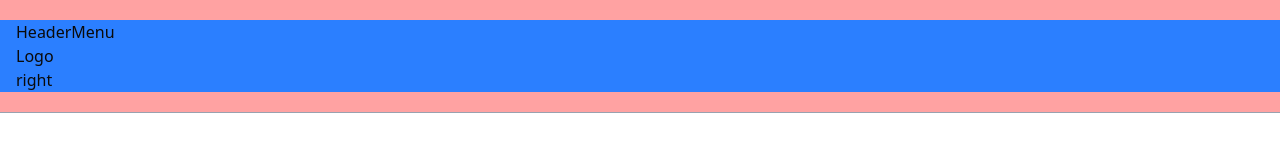
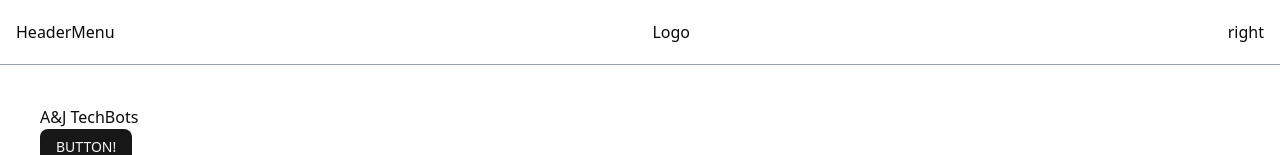
Before and after one commit to JeromeyDynamics/A-And-J-TechBots, a Next.js app: page / in a window 1280 px wide. Shown: the top 155 px of the page. Built offline with nearby package versions, Linux system fonts and the light colour scheme.

Commit message:
made custom colors in globals.css and used them in Header.tsx with the Conatiner className value

```diff
--- a/app/globals.css
+++ b/app/globals.css
@@ -4,6 +4,19 @@
 @custom-variant dark (&:is(.dark *));
 
 @theme inline {
+
+  /* Custom Themes */
+
+  --color-dark: var(--dark-color);
+  --color-light: var(--light-color);
+  --color-light-orange: var(--light-orange);
+  --color-light-blue: var(--light-blue);
+  --color-dark-blue: var(--dark-blue);
+  --color-dark-text: var(--dark-text);
+  --color-light-bg: var(--light-bg);
+
+  /* End of Custom Themes */
+
   --radius-sm: calc(var(--radius) - 4px);
   --radius-md: calc(var(--radius) - 2px);
   --radius-lg: var(--radius);
@@ -42,6 +55,18 @@
 }
 
 :root {
+  /* Custom Themes */
+
+  --dark-color: #151515;
+  --light-color: #52525b;
+  --light-orange: #fca99b;
+  --light-blue: #7688DB;
+  --dark-blue: #6c7fd8;
+  --dark-text: #686e7d;
+  --light-bg: #F8F8FB;
+
+  /* End of Custom Themes */
+
   --radius: 0.625rem;
   --background: oklch(1 0 0);
   --foreground: oklch(0.145 0 0);
--- a/components/Container.tsx
+++ b/components/Container.tsx
@@ -7,7 +7,7 @@ interface Props {
 
 const Container = ({children, className}: Props) => {
   return (
-    <div className = {cn("max-w-screen-xl mx-auto px-4 bg-blue-500", className)}>
+    <div className = {cn("max-w-screen-xl mx-auto px-4", className)}>
         {children}
     </div>
   )
--- a/components/Header.tsx
+++ b/components/Header.tsx
@@ -2,11 +2,11 @@ import React from "react";
 import HeaderMenu from "./HeaderMenu";
 import Logo from "./Logo";
 import Container from "./Container";
-
+import "../app/globals.css"; // importing global styles
 const Header = () => {
     return (
-        <header className = "bg-red-300 border-b border-b-gray-400 py-5">
-            <Container>
+        <header className = "border-b border-b-gray-400 py-5">
+            <Container className = "flex items-center justify-between gap-7 text-light-color">
                 <HeaderMenu />
                 <Logo />
                 <div>right</div>
```
